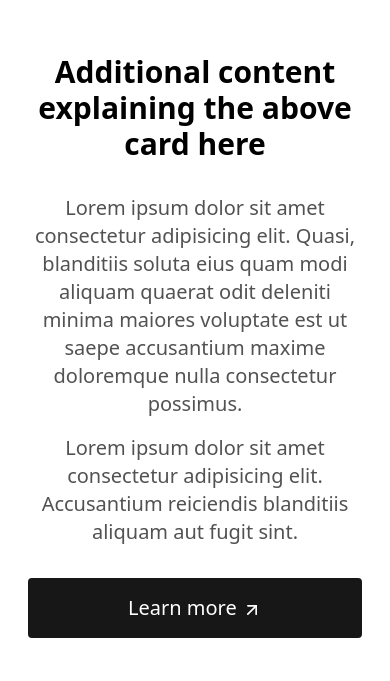
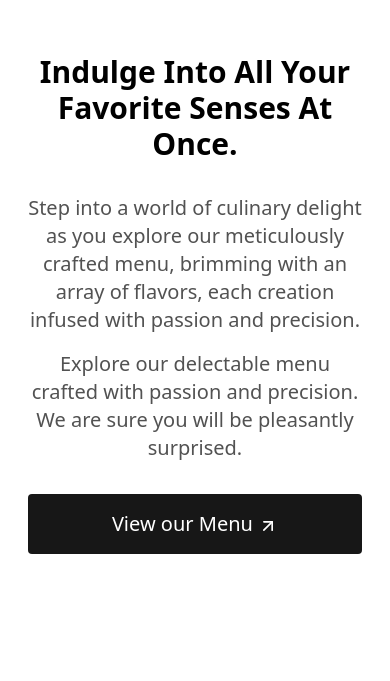
Before and after one commit to campbell-15/ReactBakery, a React (Create React App) app: page / in a window 390 px wide. Shown: the part 1260-1941 px from the top of the page. Built offline with nearby package versions, Linux system fonts and the light colour scheme; grey boxes are pictures that could not be loaded; the HTML template or start-up script is replaced by a standard one.

Commit message:
added HomePage content

```diff
--- a/src/Components/HomePage/HomePage.jsx
+++ b/src/Components/HomePage/HomePage.jsx
@@ -6,25 +6,25 @@ const TextParallaxContentExample = () => {
   return (
     <div className="bg-white">
       <TextParallaxContent
-        imgUrl="https://images.unsplash.com/photo-1522202176988-66273c2fd55f?q=80&w=2671&auto=format&fit=crop&ixlib=rb-4.0.3&ixid=M3wxMjA3fDB8MHxwaG90by1wYWdlfHx8fGVufDB8fHx8fA%3D%3D"
-        subheading="Collaborate"
-        heading="Built for all of us."
+        imgUrl="https://m.media-amazon.com/images/S/assets.wholefoodsmarket.com//content/df/98/6168c1c449489ffa778a198d6a9a/bakery-hero1500x600-2x-v2.jpg"
+        subheading="Greatness"
+        heading="Baked For All Of Us."
       >
-        <ExampleContent />
+        <ExampleContent1 />
       </TextParallaxContent>
       <TextParallaxContent
-        imgUrl="https://images.unsplash.com/photo-1530893609608-32a9af3aa95c?q=80&w=2564&auto=format&fit=crop&ixlib=rb-4.0.3&ixid=M3wxMjA3fDB8MHxwaG90by1wYWdlfHx8fGVufDB8fHx8fA%3D%3D"
-        subheading="Quality"
-        heading="Never compromise."
+        imgUrl="https://www.lafarmbakery.com/sites/default/files/La%20Farm%20Bakers-3.jpg"
+        subheading="About Us"
+        heading="Dive Into Our Rich History."
       >
-        <ExampleContent />
+        <ExampleContent2 />
       </TextParallaxContent>
       <TextParallaxContent
-        imgUrl="https://images.unsplash.com/photo-1504610926078-a1611febcad3?q=80&w=2416&auto=format&fit=crop&ixlib=rb-4.0.3&ixid=M3wxMjA3fDB8MHxwaG90by1wYWdlfHx8fGVufDB8fHx8fA%3D%3D"
-        subheading="Modern"
-        heading="Dress for the best."
+        imgUrl="https://sharpsheets.io/wp-content/uploads/2022/11/bakery-solutions03.jpeg"
+        subheading="Stay Connected"
+        heading="Follow us On Social Media."
       >
-        <ExampleContent />
+        <ExampleContent3 />
       </TextParallaxContent>
     </div>
   );
@@ -109,21 +109,56 @@ const OverlayCopy = ({ subheading, heading }) => {
   );
 };
 
-const ExampleContent = () => (
+const ExampleContent1 = () => (
   <div className="mx-auto grid max-w-5xl grid-cols-1 gap-8 px-4 pb-24 pt-12 md:grid-cols-12">
     <h2 className="col-span-1 text-3xl font-bold md:col-span-4">
-      Additional content explaining the above card here
+    Indulge Into All Your Favorite Senses At Once.
     </h2>
     <div className="col-span-1 md:col-span-8">
       <p className="mb-4 text-xl text-neutral-600 md:text-2xl">
-        Lorem ipsum dolor sit amet consectetur adipisicing elit. Quasi,
-        blanditiis soluta eius quam modi aliquam quaerat odit deleniti minima
-        maiores voluptate est ut saepe accusantium maxime doloremque nulla
-        consectetur possimus.
+      Step into a world of culinary delight as you explore our meticulously crafted menu, brimming with an array of flavors, each creation infused with passion and precision.
       </p>
       <p className="mb-8 text-xl text-neutral-600 md:text-2xl">
-        Lorem ipsum dolor sit amet consectetur adipisicing elit. Accusantium
-        reiciendis blanditiis aliquam aut fugit sint.
+      Explore our delectable menu crafted with passion and precision.
+      We are sure you will be pleasantly surprised.
+      </p>
+      <button className="w-full rounded bg-neutral-900 px-9 py-4 text-xl text-white transition-colors hover:bg-neutral-700 md:w-fit">
+        View our Menu <FiArrowUpRight className="inline" />
+      </button>
+    </div>
+  </div>
+);
+
+const ExampleContent2 = () => (
+  <div className="mx-auto grid max-w-5xl grid-cols-1 gap-8 px-4 pb-24 pt-12 md:grid-cols-12">
+    <h2 className="col-span-1 text-3xl font-bold md:col-span-4">
+    Our Story Told Through Generations Of All Baked Goods People.
+    </h2>
+    <div className="col-span-1 md:col-span-8">
+      <p className="mb-4 text-xl text-neutral-600 md:text-2xl">
+      Our mission is to spread happiness, one bite at a time. We believe in using only the finest ingredients, handcrafting each pastry and loaf of bread with care and dedication.
+      </p>
+      <p className="mb-8 text-xl text-neutral-600 md:text-2xl">
+      At the heart of our bakery are our values of quality, creativity, and community. We strive to exceed expectations with every creation, delighting our customers and fostering a warm, welcoming atmosphere for all.
+      </p>
+      <button className="w-full rounded bg-neutral-900 px-9 py-4 text-xl text-white transition-colors hover:bg-neutral-700 md:w-fit">
+        Learn more <FiArrowUpRight className="inline" />
+      </button>
+    </div>
+  </div>
+);
+
+const ExampleContent3 = () => (
+  <div className="mx-auto grid max-w-5xl grid-cols-1 gap-8 px-4 pb-24 pt-12 md:grid-cols-12">
+    <h2 className="col-span-1 text-3xl font-bold md:col-span-4">
+      Be Kept In The Loop. Hear From Us First While Its Still Warm.
+    </h2>
+    <div className="col-span-1 md:col-span-8">
+      <p className="mb-4 text-xl text-neutral-600 md:text-2xl">
+      Stay connected with us on social media to be the first to know about our latest creations, special promotions, and upcoming events.
+      </p>
+      <p className="mb-8 text-xl text-neutral-600 md:text-2xl">
+        Posts about your favorite baked goods never hurt anyone anyways...
       </p>
       <button className="w-full rounded bg-neutral-900 px-9 py-4 text-xl text-white transition-colors hover:bg-neutral-700 md:w-fit">
         Learn more <FiArrowUpRight className="inline" />
```
